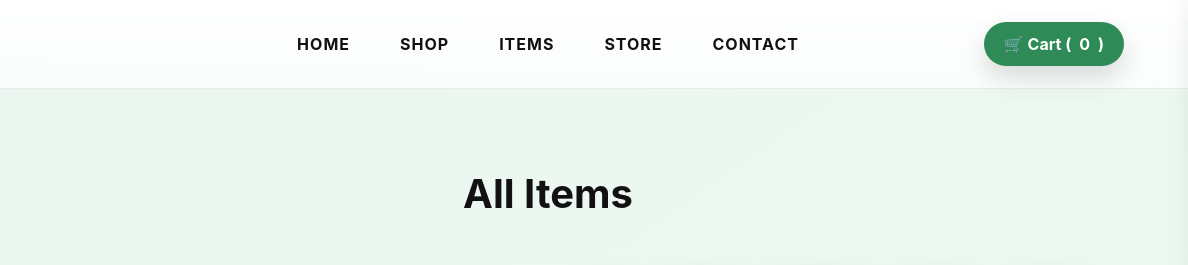
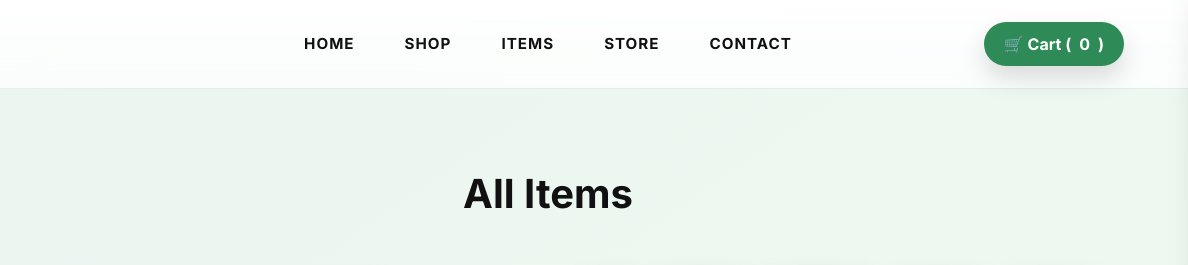
Before and after one commit to rodj12daniel-cloud/world-cup-store, a website: page items.html in a window 1280 px wide. Shown: the top 265 px of the page, 92-1280 px from the left. Drawn offline with Linux system fonts and the light colour scheme.

```diff
--- a/contact.html
+++ b/contact.html
@@ -8,7 +8,7 @@
     <link rel="preconnect" href="https://fonts.googleapis.com">
     <link rel="preconnect" href="https://fonts.gstatic.com" crossorigin>
 
-    <link href="https://fonts.googleapis.com/css2?family=Poppins:wght@400;500;600;700;800&display=swap" rel="stylesheet">
+    <link href="https://fonts.googleapis.com/css2?family=Inter:wght@300;400;500;600;700;800&display=swap" rel="stylesheet">
 
     <link rel="stylesheet" href="style.css">
 </head>
--- a/items.html
+++ b/items.html
@@ -8,7 +8,7 @@
     <!-- FONT -->
     <link rel="preconnect" href="https://fonts.googleapis.com">
     <link rel="preconnect" href="https://fonts.gstatic.com" crossorigin>
-    <link href="https://fonts.googleapis.com/css2?family=Poppins:wght@400;500;600;700;800&display=swap" rel="stylesheet">
+    <link href="https://fonts.googleapis.com/css2?family=Inter:wght@300;400;500;600;700;800&display=swap" rel="stylesheet">
 
     <link rel="stylesheet" href="style.css">
 </head>
--- a/style.css
+++ b/style.css
@@ -131,6 +131,8 @@ nav a {
     justify-content: center;
     text-decoration: none;
     color: #111;
+    font-size: 0.95rem;
+    line-height: 1.15;
     white-space: nowrap;
     font-weight: 700;
     text-transform: uppercase;
```
Also changed, not shown: success.html (+1 -1 lines).
